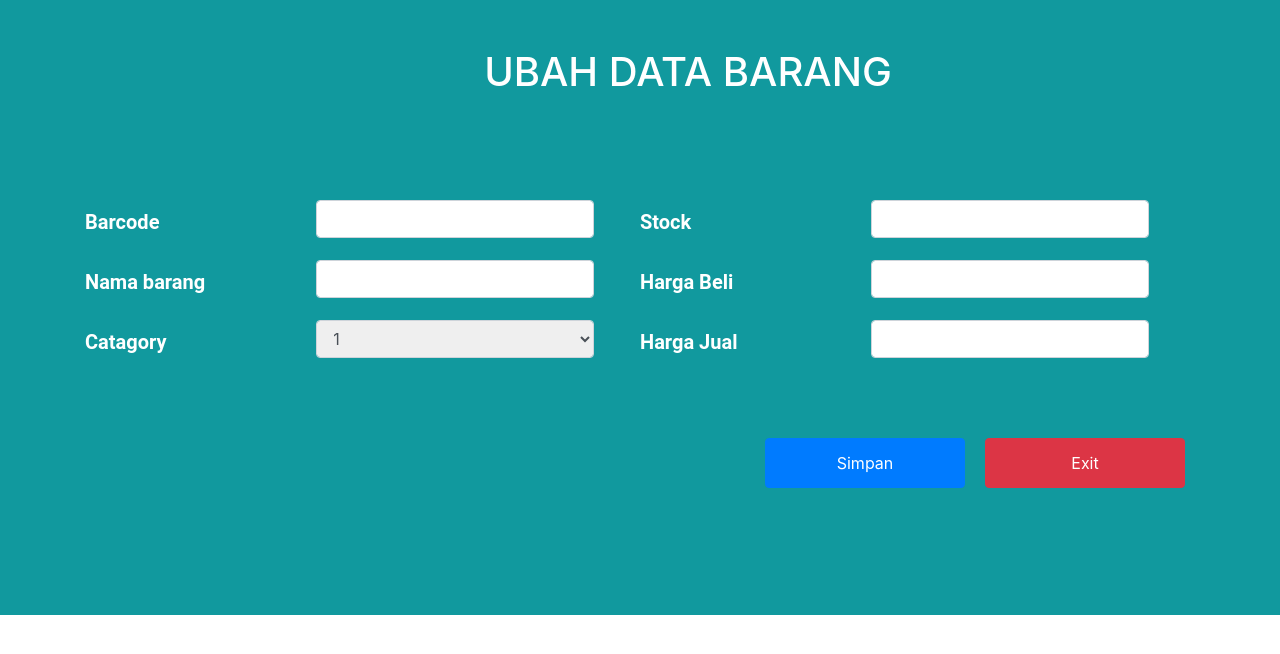
After one commit to albariq1/projek, a CodeIgniter app: page /TA1/index.php/data_barang/ubah/1 in a window 1280 px wide. The commit adds this page. Shown: the top 654 px of the page. Run offline with CodeIgniter, Linux system fonts and the light colour scheme; data that the repository does not hold is empty.

Commit message:
CRUD pada bagian data barang done

```diff
--- a/application/controllers/Data_barang.php
+++ b/application/controllers/Data_barang.php
@@ -34,7 +34,7 @@ class Data_barang extends CI_Controller
 
         if ($this->form_validation->run() == FALSE) {
             $this->load->view('layout/header', $data);
-            $this->load->view('data_barang/data_barang_v');
+            $this->load->view('data_barang/tambah_data_barang_v');
             $this->load->view('layout/footer');
         } else {
             $this->Data_barang_model->tambah_data_barang();
@@ -50,4 +50,27 @@ class Data_barang extends CI_Controller
         $this->session->set_flashdata('flash', 'Dihapus');
         redirect('Data_barang');
     }
+    public function ubah($id)
+    {
+
+        $data['judul'] = 'ubah data';
+        $data['tb_barang'] = $this->Data_barang_model->get_data_barang($id);
+
+        $this->form_validation->set_rules('barcode', 'Barcode', 'required|numeric');
+        $this->form_validation->set_rules('nama_barang', 'Nama Barang', 'required');
+        $this->form_validation->set_rules('stock', 'Stock', 'required|numeric');
+        $this->form_validation->set_rules('harga_beli', 'Harga beli', 'required|numeric');
+        $this->form_validation->set_rules('harga_jual', 'Harga jual', 'required|numeric');
+
+
+        if ($this->form_validation->run() == FALSE) {
+            $this->load->view('layout/header', $data);
+            $this->load->view('data_barang/ubah_data_barang_v', $data);
+            $this->load->view('layout/footer');
+        } else {
+            $this->Data_barang_model->ubah_data_barang();
+            $this->session->set_flashdata('flash', 'Diubah');
+            redirect('data_barang');
+        }
+    }
 }
--- a/application/models/Data_barang_model.php
+++ b/application/models/Data_barang_model.php
@@ -27,4 +27,24 @@ class Data_barang_model extends CI_Model
         $this->db->where('id', $id);
         $this->db->delete('tb_barang');
     }
+
+    public function get_data_barang($id)
+    {
+        return $this->db->get_where('tb_barang', ['id' => $id])->row_array();
+    }
+
+    public function ubah_data_barang()
+    {
+
+        $data = [
+            "barcode"     => $this->input->post('barcode', true),
+            "nama_barang" => $this->input->post('nama_barang', true),
+            "stock_awal"       => $this->input->post('stock', true),
+            "harga_beli"  => $this->input->post('harga_beli', true),
+            "harga_jual"  => $this->input->post('harga_jual', true),
+        ];
+
+        $this->db->where('id', $this->input->post('id'));
+        $this->db->update('tb_barang', $data);
+    }
 }
--- a/application/views/Login_v.php
+++ b/application/views/Login_v.php
@@ -44,7 +44,7 @@
                                 </div>
 
                                 <p>
-                                    <button type=" submit" class="btn btn-primary btn_submit">Submit</button>
+                                    <button type="submit" class="btn btn-primary " style="width: 200px;">Submit</button>
                                 </p>
                             </form>
                         </div>
--- /dev/null
+++ b/application/views/data_barang/ubah_data_barang_v.php
@@ -0,0 +1,74 @@
+<section class="Data-barang1">
+    <div class="container">
+        <form action="" method="POST">
+            <input type="hidden" name="id" value="<?php echo $tb_barang['id']; ?>">
+            <div class="row">
+                <div class="col-lg-12 justify-content-center text-center m-5">
+                    <h1 style="color: white;">UBAH DATA BARANG</h1>
+
+                </div>
+            </div>
+            <div class="row mt-5">
+                <div class="col-lg-6">
+                    <div class="form-group row">
+                        <label for="Namabarang" class="col-sm-5 col-form-label nb" style="color:white;">Barcode</label>
+                        <div class="col-sm-6">
+                            <input type="text" class="form-control" id="barcode" name="barcode" value="<?php echo $tb_barang['barcode'] ?>">
+                            <small class="form-text text-danger"><?php echo form_error('barcode') ?></small>
+                        </div>
+                    </div>
+                    <div class="form-group row">
+                        <label for="Namabarang" class="col-sm-5 col-form-label nb" style="color: white;">Nama barang</label>
+                        <div class="col-sm-6">
+                            <input type="text" class="form-control" id="nama_barang" name="nama_barang" value="<?php echo $tb_barang['nama_barang'] ?>">
+                            <small class="form-text text-danger"><?php echo form_error('nama_barang') ?></small>
+                        </div>
+                    </div>
+                    <div class="form-group row">
+                        <label for="Namabarang" class="col-sm-5 col-form-label nb" style="color:white;">Catagory</label>
+                        <div class="col-sm-6">
+                            <select class="form-control" id="catagory" name="catagory" name="catagory">
+                                <option>1</option>
+                                <option>2</option>
+                                <option>3</option>
+                                <option>4</option>
+                                <option>5</option>
+                            </select>
+                        </div>
+                    </div>
+                </div>
+                <div class="col-lg-6">
+                    <div class="form-group row">
+                        <label for="Namabarang" class="col-sm-5 col-form-label nb" style="color:white;">Stock</label>
+                        <div class="col-sm-6">
+                            <input type="text" class="form-control" id="stock" name="stock" value="<?php echo $tb_barang['stock_awal'] ?>">
+                            <small class="form-text text-danger"><?php echo form_error('stock') ?></small>
+                        </div>
+                    </div>
+                    <div class="form-group row">
+                        <label for="Namabarang" class="col-sm-5 col-form-label nb" style="color:white;">Harga Beli</label>
+                        <div class="col-sm-6">
+                            <input type="text" class="form-control" id="harga_beli" name="harga_beli" value="<?php echo $tb_barang['harga_beli'] ?>">
+                            <small class="form-text text-danger"><?php echo form_error('harga_beli') ?></small>
+                        </div>
+                    </div>
+                    <div class="form-group row">
+                        <label for="Namabarang" class="col-sm-5 col-form-label nb" style="color:white;">Harga Jual</label>
+                        <div class="col-sm-6">
+                            <input type="text" class="form-control" id="harga_jual" name="harga_jual" value="<?php echo $tb_barang['harga_jual'] ?>">
+                            <small class="form-text text-danger"><?php echo form_error('harga_jual') ?></small>
+                        </div>
+                    </div>
+                </div>
+            </div>
+            <div class="row mt-5">
+                <div class="col-lg-12 justify-content-end">
+                    <a href="<?php echo base_url('Data_barang') ?>">
+                        <button type="button" class="btn btn-danger btn-brng-2 float-right" style="width: 200px; height :50px">Exit</button>
+                    </a>
+                    <button type="submit" class="btn btn-primary btn-brng-1 float-right" name="ubah" id="ubah" style="width:200px;height :50px">Simpan</button>
+                </div>
+            </div>
+        </form>
+    </div>
+</section>
--- a/assets/css/Style.css
+++ b/assets/css/Style.css
@@ -8,6 +8,10 @@
 	background-size: cover;
 	/* filter: blur(8px);
     -webkit-filter: blur(8px); */
+}
+
+.bbtn_submit {
+	width: 200px;
 }
 
 .toko {
@@ -323,11 +327,11 @@
 .Data-barang1 {
 	background-color: #11999E;
 	width: auto;
-	height: auto;
+	height: 615px;
 }
 
 .stock-barangg {
-	height: 320px;
+	height: 614px;
 	overflow: scroll;
 }
 
```
Also changed, not shown: application/views/data_barang/data_barang_v.php (+13 -76 lines), application/views/data_barang/tambah_data_barang_v.php (added, +73 -0 lines).
